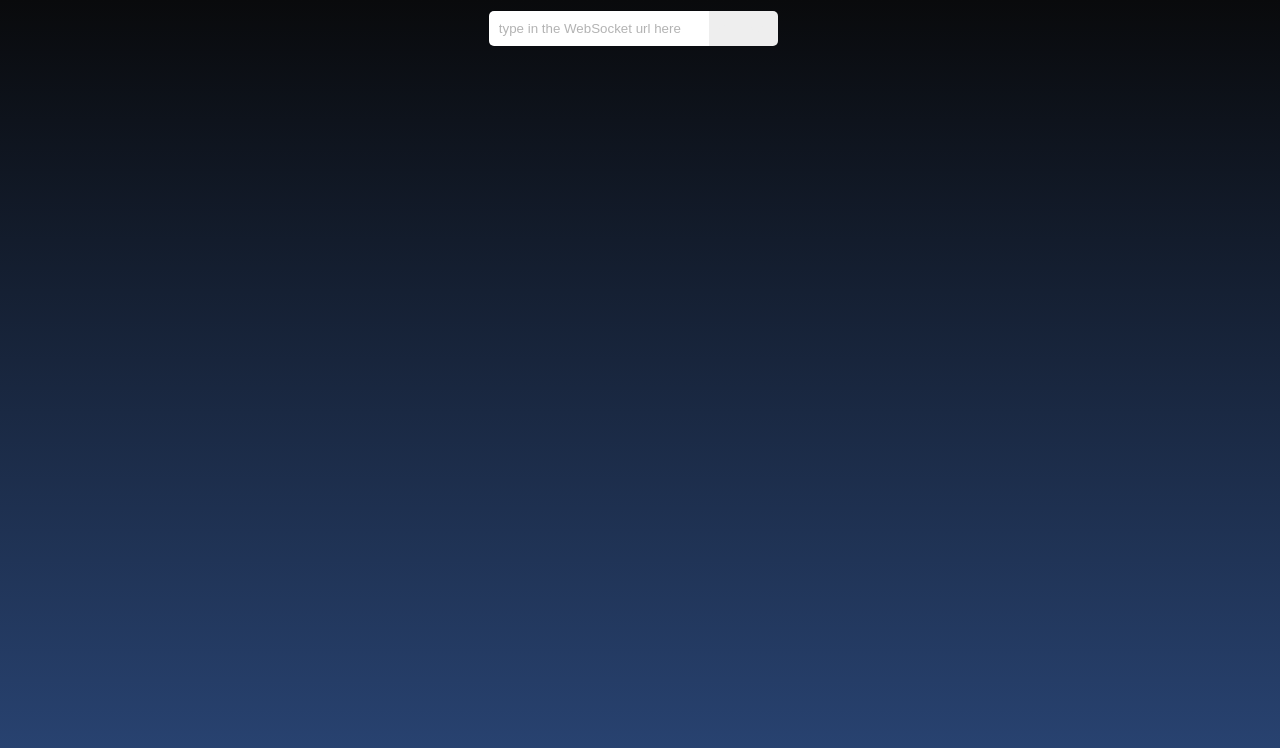
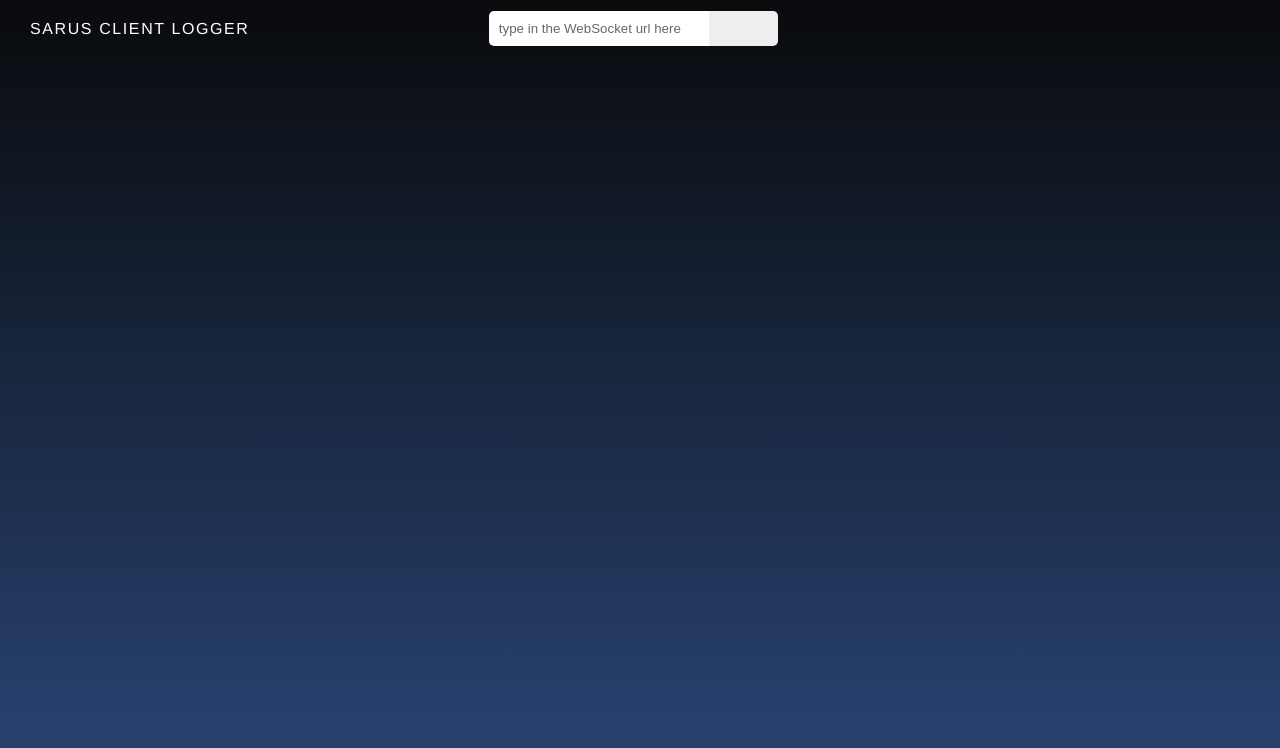
Before and after one commit to anephenix/sarus-client-logger, a Next.js app: page / in a window 1280 px wide. Shown: the top 748 px of the page. Built offline with nearby package versions, Linux system fonts and the light colour scheme.

Commit message:
Message Queue counts are good

```diff
--- a/components/MessageQueue.js
+++ b/components/MessageQueue.js
@@ -8,9 +8,6 @@ class MessageQueue extends Component {
   constructor(props) {
     super(props);
     this.state = {
-      received: 0,
-      queued: 0,
-      sent: 0,
       check: null
     };
     this.updateQueueCount = this.updateQueueCount.bind(this);
@@ -18,12 +15,13 @@ class MessageQueue extends Component {
 
   updateQueueCount() {
     if (!this.props.sarus) return;
-    const previousCount = this.state.queued;
+    const previousCount = this.props.counts.queued;
     const currentCount = this.props.sarus.messages.length;
-    this.setState({ queued: currentCount });
+
+    this.props.setCount('queued', currentCount);
     if (previousCount > currentCount) {
       const difference = previousCount - currentCount;
-      this.setState({ sent: (this.state.sent += difference) });
+      this.props.incrementCount('sent', difference);
     }
   }
 
@@ -39,7 +37,7 @@ class MessageQueue extends Component {
   render() {
     const { sarus } = this.props;
     if (!sarus) return <div />;
-    const { received, queued, sent } = this.state;
+    const { received, queued, sent } = this.props.counts;
     return (
       <div id="message-queue-component">
         <h2>Message Queue</h2>
--- a/components/SendMessage.js
+++ b/components/SendMessage.js
@@ -17,6 +17,9 @@ class SendMessage extends Component {
     event.preventDefault();
     const { data } = this.state;
     this.props.sarus.send(data);
+    if (this.props.sarus.ws.readyState === 1) {
+      this.props.incrementCount('sent');
+    }
     this.setState({ data: '' });
   }
 
--- a/components/SocketStatus.js
+++ b/components/SocketStatus.js
@@ -30,7 +30,8 @@ class SocketStatus extends Component {
     const className = `symbol ${status}`;
     return (
       <div id="socket-status" className={status}>
-        <div className={className} /> {status}
+        <div className={className} />
+        <span className="status">{status}</span>
       </div>
     );
   }
--- a/pages/index.js
+++ b/pages/index.js
@@ -12,15 +12,36 @@ import SocketStatus from '../components/SocketStatus';
 import MessageQueue from '../components/MessageQueue';
 import ConnectionGraph from '../components/ConnectionGraph';
 
+// Hook contexts
+
 class HomePage extends Component {
   constructor(props) {
     super(props);
     this.state = {
       url: null,
       sarus: null,
-      eventLog: []
+      eventLog: [],
+      counts: {
+        received: 0,
+        queued: 0,
+        sent: 0
+      }
     };
     this.createConnection = this.createConnection.bind(this);
+    this.incrementCount = this.incrementCount.bind(this);
+    this.setCount = this.setCount.bind(this);
+  }
+
+  setCount(type, number) {
+    const { counts } = this.state;
+    counts[type] = number;
+    this.setState({ counts });
+  }
+
+  incrementCount(type, number = 1) {
+    const { counts } = this.state;
+    counts[type] += number;
+    this.setState({ counts });
   }
 
   createConnection(options) {
@@ -73,6 +94,11 @@ class HomePage extends Component {
                 close: close(date)
               });
               self.setState({ eventLog });
+            },
+            () => {
+              const { counts } = this.state;
+              counts.received++;
+              self.setState({ counts });
             }
           ],
           close: [
@@ -102,18 +128,18 @@ class HomePage extends Component {
           ]
         }
       });
-      window.x = sarus;
       this.setState({ sarus, url });
     }
   }
 
   render() {
-    const { sarus, eventLog } = this.state;
+    const { sarus, eventLog, counts } = this.state;
     return (
       <div id="container">
         <div id="navbar">
+          <div id="logo">Sarus Client Logger</div>
+          <WebSocketForm onSubmit={this.createConnection} sarus={sarus} />
           <SocketStatus sarus={sarus} />
-          <WebSocketForm onSubmit={this.createConnection} sarus={sarus} />
         </div>
         <div id="homepage">
           <div id="primary-section">
@@ -121,8 +147,13 @@ class HomePage extends Component {
           </div>
           <div id="secondary-section">
             <ConnectionGraph sarus={sarus} />
-            <MessageQueue sarus={sarus} />
-            <SendMessage sarus={sarus} />
+            <MessageQueue
+              sarus={sarus}
+              counts={counts}
+              incrementCount={this.incrementCount}
+              setCount={this.setCount}
+            />
+            <SendMessage sarus={sarus} incrementCount={this.incrementCount} />
           </div>
         </div>
       </div>
--- a/styles/SocketStatus.scss
+++ b/styles/SocketStatus.scss
@@ -14,10 +14,10 @@ $closedShadow: #d0021b;
 #socket-status {
   padding: 10px;
   display: flex;
-  align-items: center;
   border-radius: 5px;
   color: white;
   align-items: center;
+  justify-content: flex-end;
   font-weight: 200;
   font-size: 10pt;
   letter-spacing: 0.05em;
@@ -52,4 +52,10 @@ $closedShadow: #d0021b;
       box-shadow: 0px 2px 10px $closedShadow;
     }
   }
+
+  .status {
+    display: flex;
+    align-items: center;
+    min-width: 90px;
+  }
 }
--- a/styles/WebSocketForm.scss
+++ b/styles/WebSocketForm.scss
@@ -39,7 +39,7 @@
       border-bottom-right-radius: 0px;
 
       &::placeholder {
-        color: rgba(0, 0, 0, 0.3);
+        color: rgba(0, 0, 0, 0.6);
       }
     }
 
--- a/styles/homepage.scss
+++ b/styles/homepage.scss
@@ -20,4 +20,17 @@ h1 {
   grid-template-columns: 33% 33% 34%;
   grid-template-rows: auto;
   padding: 10px 5px;
+
+  #logo {
+    text-transform: uppercase;
+    letter-spacing: 0.1em;
+    display: flex;
+    align-items: center;
+    justify-content: flex-start;
+    font-weight: 200;
+    padding-left: 25px;
+    font-family: 'Helvetica Neue', -apple-system, BlinkMacSystemFont, 'Segoe UI',
+      Roboto, Oxygen, Ubuntu, Cantarell, 'Open Sans', 'Helvetica Neue',
+      sans-serif;
+  }
 }
```
